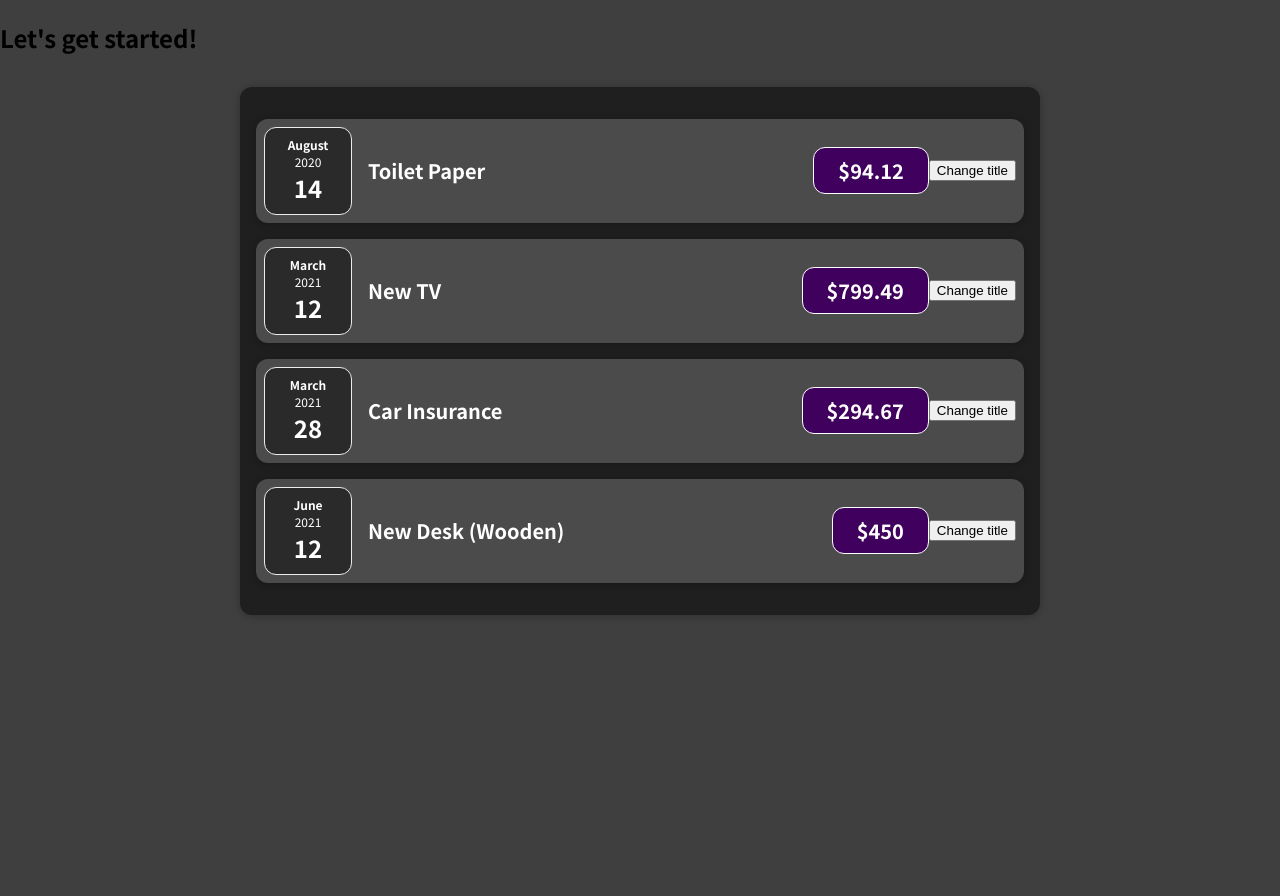
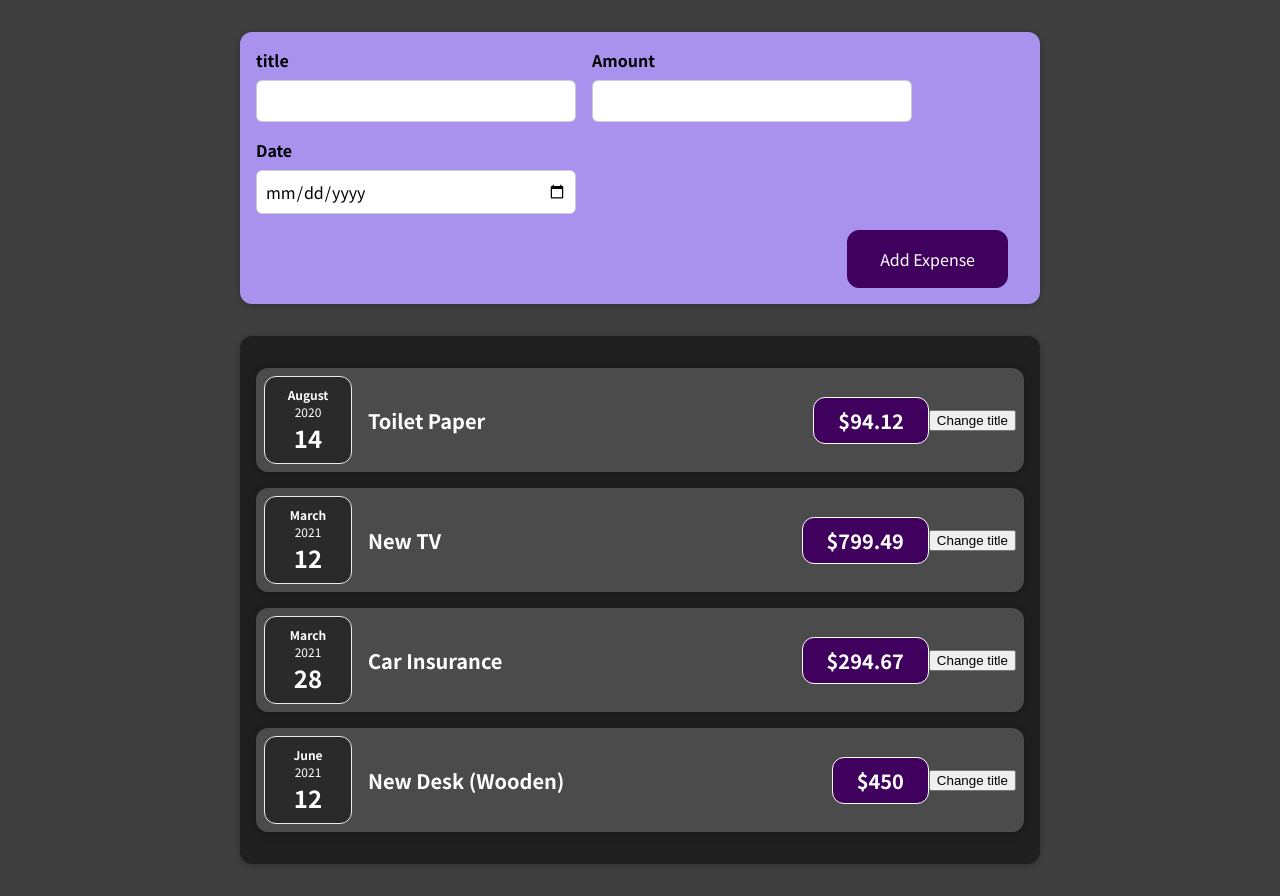
Before and after one commit to martinsgabriel1956/react_expenses, a React (Create React App) app: page / in a window 1280 px wide. Before the commit the page ends 800 px from the top, so only its background shows below. Built offline with nearby package versions, Linux system fonts and the light colour scheme.

Commit message:
feat: adding form inputs

```diff
--- a/src/App.js
+++ b/src/App.js
@@ -1,4 +1,5 @@
 import { Expenses } from "./components/Expenses/Expenses";
+import { NewExpense } from "./components/NewExpense/NewExpense";
 
 export function App() {
   const expenses = [
@@ -24,7 +25,7 @@
   ];
   return (
     <div>
-      <h2>Let's get started!</h2>
+      <NewExpense />
       <Expenses items={expenses}/>
     </div>
   );
--- /dev/null
+++ b/src/components/NewExpense/ExpenseForm/index.js
@@ -0,0 +1,27 @@
+import React from 'react';
+
+import './style.css';
+
+export function ExpenseForm() {
+  return (
+    <form>
+      <div className="new-expense__controls">
+        <div className="new-expense__control">
+          <label>title</label>
+          <input type="text" />
+        </div>
+        <div className="new-expense__control">
+          <label>Amount</label>
+          <input type="number" min="0.01" step="0.01" />
+        </div>
+        <div className="new-expense__control">
+          <label>Date</label>
+          <input type="date" min="2019-01-01" max="2022-12-31" />
+        </div>
+      </div>
+      <div className="new-expense__actions">
+        <button type="submit">Add Expense</button>
+      </div>
+    </form>
+  );
+}
--- /dev/null
+++ b/src/components/NewExpense/ExpenseForm/style.css
@@ -0,0 +1,26 @@
+.new-expense__controls {
+  display: flex;
+  flex-wrap: wrap;
+  gap: 1rem;
+  margin-bottom: 1rem;
+  text-align: left;
+}
+
+.new-expense__control label {
+  font-weight: bold;
+  margin-bottom: 0.5rem;
+  display: block;
+}
+
+.new-expense__control input {
+  font: inherit;
+  padding: 0.5rem;
+  border-radius: 6px;
+  border: 1px solid #ccc;
+  width: 20rem;
+  max-width: 100%;
+}
+
+.new-expense__actions {
+  text-align: right;
+}
--- /dev/null
+++ b/src/components/NewExpense/NewExpense/index.js
@@ -0,0 +1,12 @@
+import React from 'react';
+import { ExpenseForm } from '../ExpenseForm';
+
+import './style.css';
+
+export function NewExpense() {
+  return (
+    <div className="new-expense">
+      <ExpenseForm />
+    </div>
+  );
+};
--- /dev/null
+++ b/src/components/NewExpense/NewExpense/style.css
@@ -0,0 +1,38 @@
+.new-expense {
+  background-color: #a892ee;
+  padding: 1rem;
+  margin: 2rem auto;
+  width: 50rem;
+  max-width: 95%;
+  border-radius: 12px;
+  text-align: center;
+  box-shadow: 0 1px 8px rgba(0, 0, 0, 0.25);
+}
+
+.new-expense button {
+  font: inherit;
+  cursor: pointer;
+  padding: 1rem 2rem;
+  border: 1px solid #40005d;
+  background-color: #40005d;
+  color: white;
+  border-radius: 12px;
+  margin-right: 1rem;
+}
+
+.new-expense button:hover,
+.new-expense button:active {
+  background-color: #510674;
+  border-color: #510674;
+}
+
+.new-expense button.alternative {
+  color: #220131;
+  border-color: transparent;
+  background-color: transparent;
+}
+
+.new-expense button.alternative:hover,
+.new-expense button.alternative:active {
+  background-color: #ddb3f8;
+}
```
